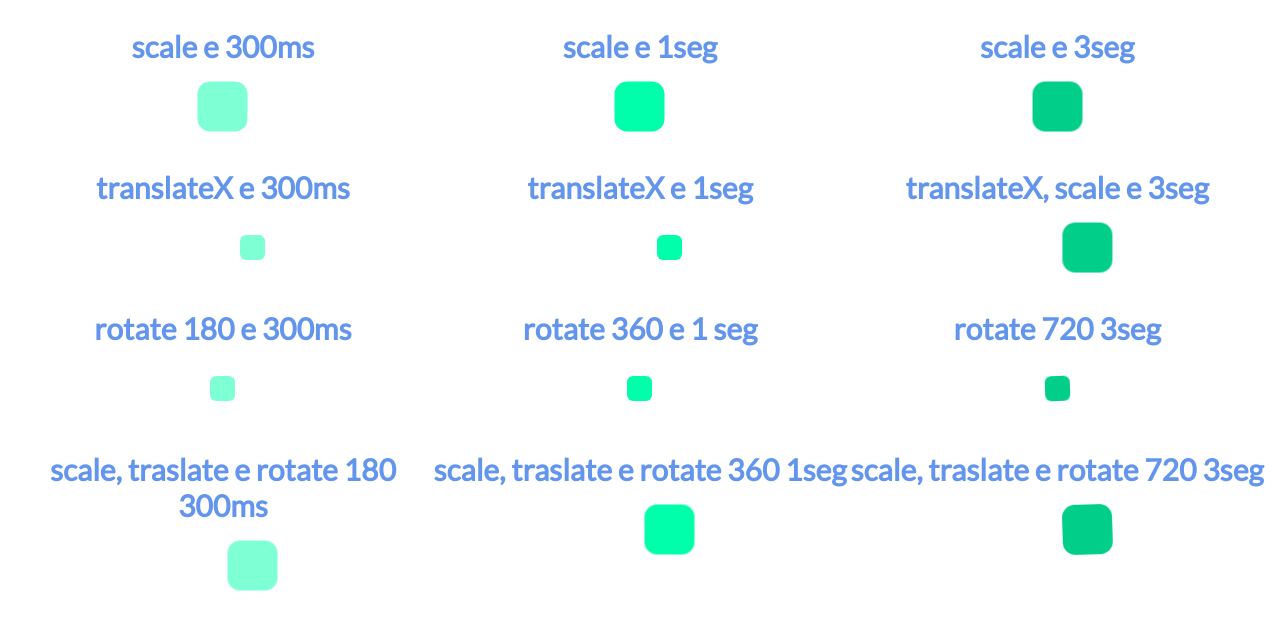
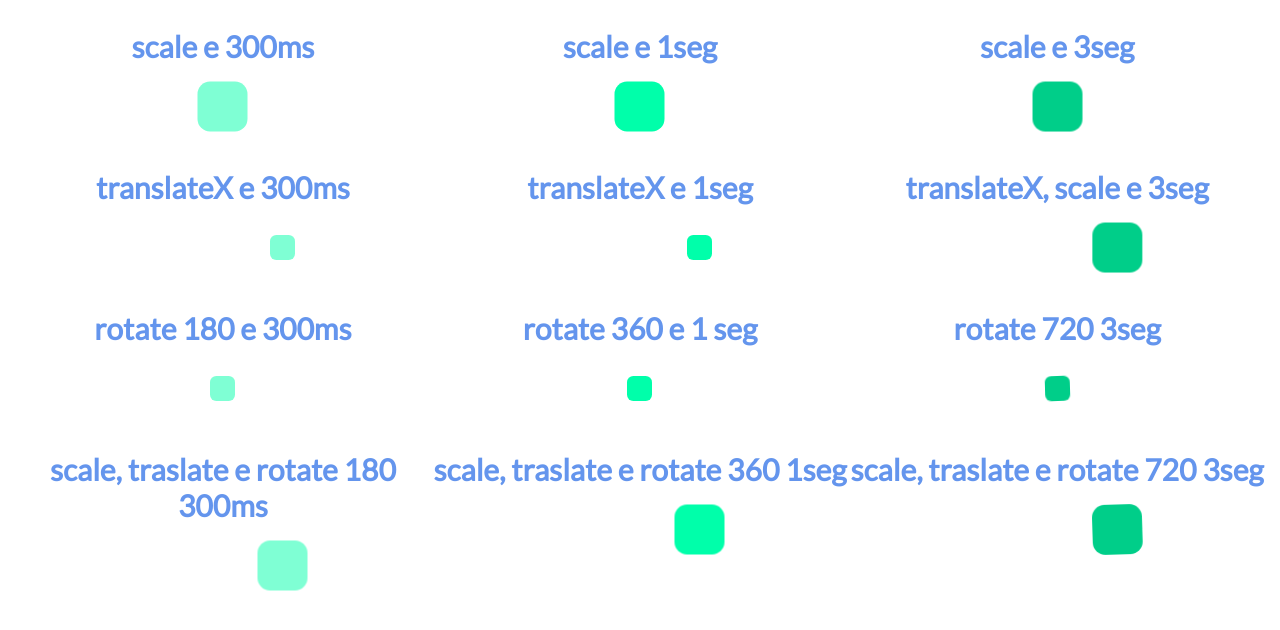
Before and after one commit to laissayuri/aula07hackanimationteste2, a plain HTML site: page index.html in a window 1280 px wide. In both pictures the pointer is over the element 222 px from the left and 247 px from the top of the page. Drawn offline with Linux system fonts and the light colour scheme.

Commit message:
alterando o translate

```diff
--- a/css/styles.css
+++ b/css/styles.css
@@ -31,11 +31,11 @@ h1{
 }
 
 .wrap:hover .boxb{
-    transform: translate(30px);
+    transform: translate(60px);
 }
 
 .wrap:hover .boxc{
-    transform: translate(30px) scale(2);
+    transform: translate(60px) scale(2);
 }
 
 .wrap:hover .boxd{
@@ -51,15 +51,15 @@ h1{
 }
 
 .wrap:hover .boxg{
-    transform: translate(30px) scale(2) rotate(180deg);
+    transform: translate(60px) scale(2) rotate(180deg);
 }
 
 .wrap:hover .boxh{
-    transform: translate(30px) scale(2) rotate(360deg);
+    transform: translate(60px) scale(2) rotate(360deg);
 }
 
 .wrap:hover .boxi{
-    transform: translate(30px) scale(2) rotate(720deg);
+    transform: translate(60px) scale(2) rotate(720deg);
 }
 
 .box1, .box4, .box7, .box10{
```
